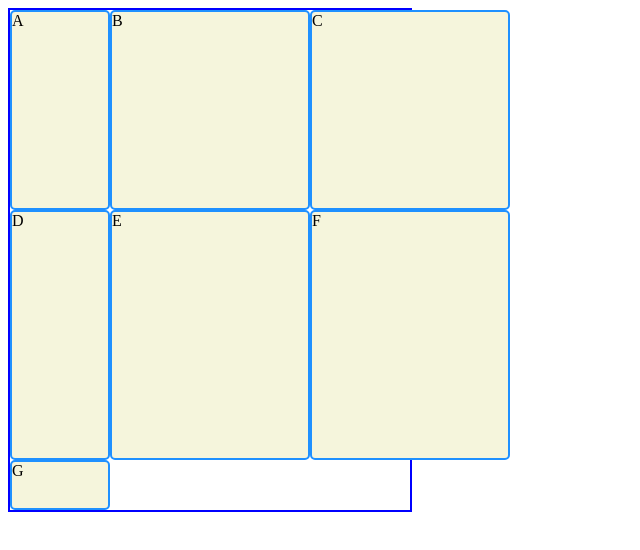
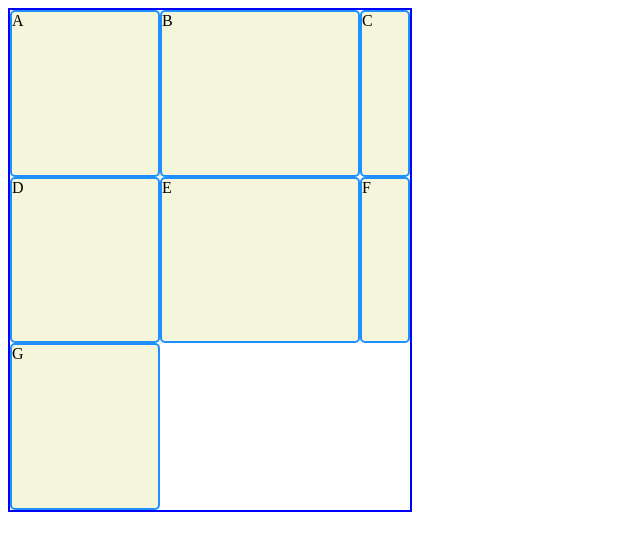
Before and after one commit to Jokeslayer/TG-Pre-work, a plain HTML site: page CSS_L_8_index.html in a window 1280 px wide. Shown: the whole page, without its empty margins (0-640 px from the left). Drawn offline with Linux system fonts and the light colour scheme.

Commit message:
CSS L8 Excercise 5

```diff
--- a/CSS_lesson_8.css
+++ b/CSS_lesson_8.css
@@ -3,7 +3,7 @@
   border: 2px blue solid;
   width: 400px;
   height: 500px;
-  grid-template: 40% 50% 50px/ 100px 50% 200px;
+	grid-template: 1fr 1fr 1fr/ 3fr 50% 1fr;
 }
 
 .box {
```
